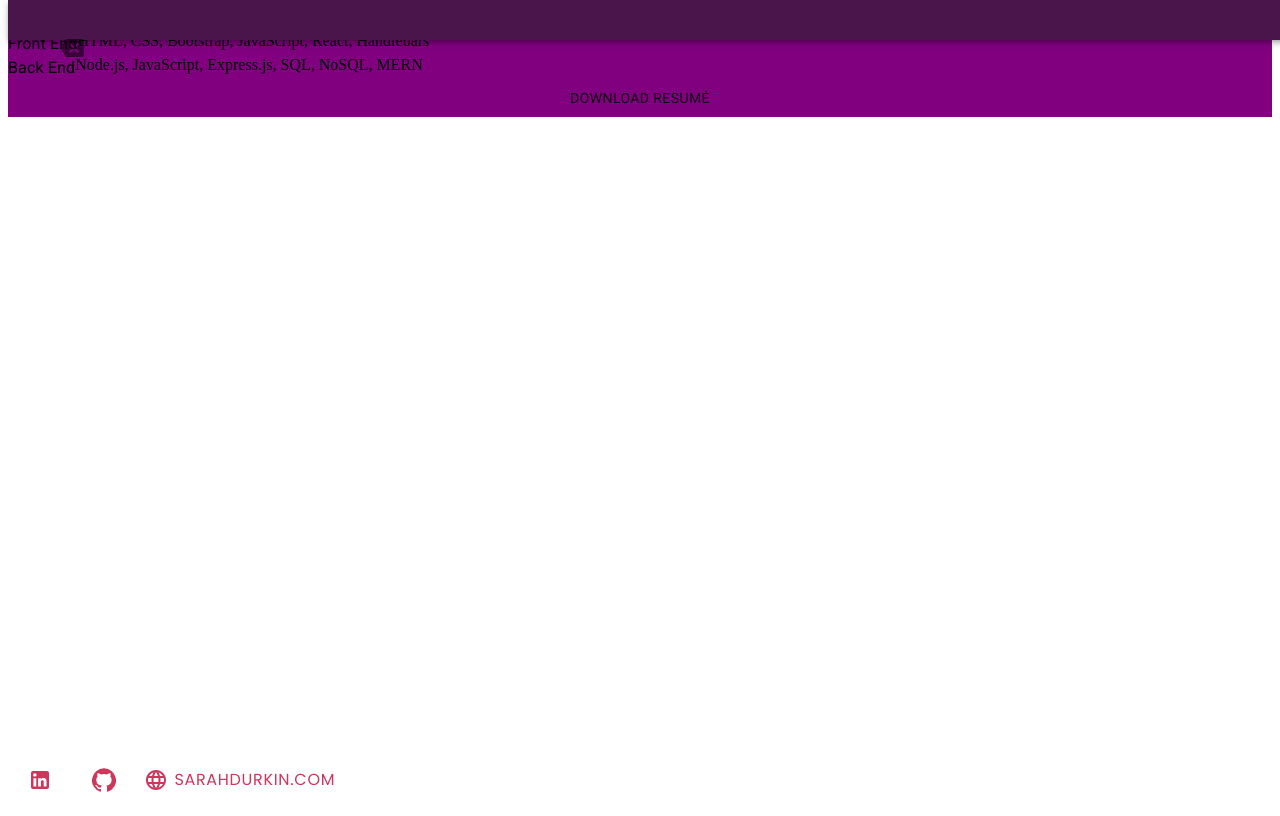
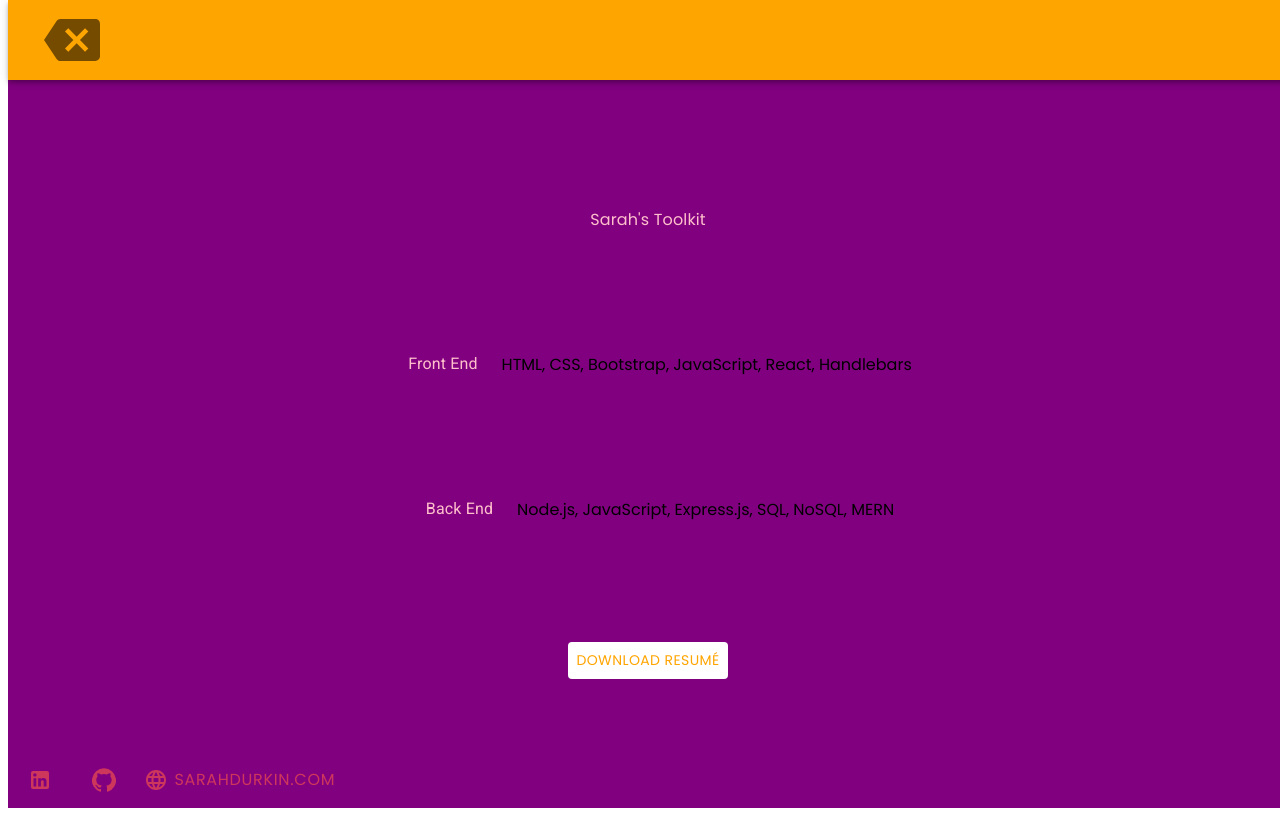
Before and after one commit to sarahdurks/portfolio, a React (Create React App) app: page /resume in a window 1280 px wide. Built offline with nearby package versions, Linux system fonts and the light colour scheme.

Commit message:
card thing finally working, but messy styling

```diff
--- a/src/components/home/Home.js
+++ b/src/components/home/Home.js
@@ -18,8 +18,10 @@ const useStyles = makeStyles((theme) => ({
 
     box: {
         width: '80vw',
-        margin: `10vw`,
-        paddingTop: `10vh`
+        heigt: `100vh`,
+        justifyContent: `center`
+
+
     },
     h1: {
         fontFamily: `Poppins`,
@@ -31,7 +33,8 @@ const useStyles = makeStyles((theme) => ({
         font: `Roboto`,
         color: `white`,
         textAlign: `center`,
-        fontsize: `.8rem`
+        fontsize: `.8rem`,
+        marginTop: `10vw`
     },
     avatar: {
         width: `20rem`,
--- a/src/components/navbar/Navigation.js
+++ b/src/components/navbar/Navigation.js
@@ -3,7 +3,7 @@
 import React, { useState } from "react";
 import Drawer from "@material-ui/core/Drawer";
 import Rail from "./Rail"; //for drawer
-import Box from "@material-ui/core/Box";
+
 import Toolbar from "@material-ui/core/Toolbar";
 import AppBar from "@material-ui/core/AppBar";
 import IconButton from "@material-ui/core/IconButton";
@@ -12,16 +12,27 @@ import Grid from "@material-ui/core/Grid";
 import BackspaceIcon from '@material-ui/icons/Backspace';
 
 const useStyles = makeStyles(() => ({
+
+    root: {
+        backgroundColor: `purple`
+    },
+
     topNav: {
-        background: "#4A154B",
+
         margin: 0,
         position: `fixed`,
         width: '100%',
-        height: "5vh",
-        padding: '1rem',
+        height: "10vh",
+
+        backgroundColor: `orange`,
+        fontFamily: `Poppins`,
         zindex: '1',
         top: '0',
+    },
+    opener: {
+        fontSize: `3.5rem`,
     }
+
 }));
 const Navigation = () => {
 
@@ -36,17 +47,17 @@ const Navigation = () => {
 
     return (
         <React.Fragment>
-            <Box component="nav">
-                <AppBar position="static" className={classes.topNav}>
+
+                <AppBar component="nav" position="static" className={classes.topNav}>
                     <Toolbar>
                         <Grid container justify="right">
                             <IconButton onClick={() => setOpen(true)}>
-                           <BackspaceIcon >  </BackspaceIcon>
+                           <BackspaceIcon className={classes.opener}>  </BackspaceIcon>
                             </IconButton>
                         </Grid>
                     </Toolbar>
                 </AppBar>
-            </Box>
+
             <Drawer open={open} anchor="left" onClose={() => setOpen(false)}>
                 <Rail
                     navigationLinks={navigationLinks}
--- a/src/components/navbar/Rail.js
+++ b/src/components/navbar/Rail.js
@@ -12,9 +12,10 @@ import ListItemText from "@material-ui/core/ListItemText";
 const useStyles = makeStyles(() => ({
 
     menuRail: {
-        width: 240,
+        width: 400,
         textAlign: 'left',
-        font: 'Roboto',
+        fontFamily: 'Poppins',
+        weight: `800`,
         background: "purple",
         height: "100%",
         padding: '2rem',
@@ -28,6 +29,10 @@ const useStyles = makeStyles(() => ({
         "&:hover": {
             color: "#D4BFF9"
         },
+        marginTop: `2rem`,
+        fontSize: `3rem`,
+        fontFamily: 'Poppins',
+        marginBottom: `2rem`
     },
 }));
 
--- a/src/components/portfolio/Portfolio.js
+++ b/src/components/portfolio/Portfolio.js
@@ -8,20 +8,26 @@ import Grid from '@material-ui/core/Grid';
 const useStyles = makeStyles(() => ({
     root: {
     backgroundColor: `purple`,
-    backgroundAttachment: `fixed`,
     height: `100%`,
     width: `100vw`
 },
     view: {
-        height: `80vh`,
-
+        height: `100vh`,
+        marginTop: `5vh`,
+        display: `flex`,
+        wrap: `wrap`
 
     },
     heading: {
         font:'Poppins',
         fontSize: '1rem',
-        color: `black`
-    }
+        color: `black`,
+        marginTop: `10vh`
+    },
+    card:
+    {
+        margin: `15px`
+}
 }));
 
 
@@ -35,8 +41,8 @@ const Portfolio = () => {
 <Grid className={classes.view}>
             {allProjects.map(project => {
                     return (
-                            <PortfolioCard
-                                image={Work.project.image}
+                            <PortfolioCard className={classes.card}
+                                image={project.image}
                                 title={project.title}
                                 description={project.detail}
                                 lang={project.lang}
--- a/src/components/portfolio/PortfolioCard.js
+++ b/src/components/portfolio/PortfolioCard.js
@@ -11,7 +11,7 @@ import TextInfoContent from '@mui-treasury/components/content/textInfo';
 import { useFourThreeCardMediaStyles } from '@mui-treasury/styles/cardMedia/fourThree';
 import { useN04TextInfoContentStyles } from '@mui-treasury/styles/textInfoContent/n04';
 import { useOverShadowStyles } from '@mui-treasury/styles/shadow/over';
-import Work from '../../utils/work';
+
 import { GitHub, Language } from '@material-ui/icons';
 import Grid from '@material-ui/core/Grid';
 
@@ -21,19 +21,23 @@ const useStyles = makeStyles(() => ({
     margin: 'auto',
     borderRadius: 12,
     padding: 12,
-    fontFamily: `Poppins`,
-    color: `black`
+    fontFamily: ``
   },
   media: {
     borderRadius: 6,
+    height: '375'
   },
   icons: {
     size: 1
 
+  },
+  image:
+  {
+    height: `20px`
   }
 }));
 //
-const PortfolioCard = React.memo(function MusicCard() {
+const PortfolioCard =({ image, title, details, lang, live, github }) => {
   const styles = useStyles();
   const mediaStyles = useFourThreeCardMediaStyles();
   const textCardContentStyles = useN04TextInfoContentStyles();
@@ -42,22 +46,21 @@ const PortfolioCard = React.memo(function MusicCard() {
     <Card className={cx(styles.root, shadowStyles.root)}>
       <CardMedia
         className={cx(styles.media, mediaStyles.root)}
-        image={
-          Work.image}
+        image={image}
 
       />
       <CardContent>
         <TextInfoContent
           classes={textCardContentStyles}
-          overline={Work.lang}
-          heading={Work.title}
-          body={Work.detail}
+          overline={lang}
+          heading={title}
+          body={details}
         />
 
       </CardContent>
       <Grid>
       <Button
-              href={Work.github}
+              href={github}
               target="_blank"
               className={styles.icons}>
 
@@ -65,13 +68,14 @@ const PortfolioCard = React.memo(function MusicCard() {
 
           </Button>
           <Button
-              href={Work.live}
+              href={live}
               target="_blank"
               className={styles.icons}>
               <Language className={styles.icons} />
+
           </Button>
           </Grid>
     </Card>
   );
-});
+};
 export default PortfolioCard
--- a/src/components/resume/Resume.js
+++ b/src/components/resume/Resume.js
@@ -7,14 +7,44 @@ import SkillsFE from "../../utils/skillsFE";
 import SkillsBE from "../../utils/skillsBE";
 import resumePDF from '../../assets/resume/Resume.pdf';
 
-const useStyles = makeStyles((theme) => ({
+const useStyles = makeStyles(() => ({
     root: {
-background: `purple`,
+        backgroundColor: `purple`,
+        backgroundAttachment: `fixed`,
+        width: `100vw`,
+        height: `100vh`,
+        fontFamily: `Poppins`
     },
 
-h2: {
-    font: `Poppins`
-}
+heading: {
+    paddingTop: `25vh`,
+    color: `pink`,
+    fontFamily: `Poppins`,
+    size: `5rem`,
+    justifyContent: `center`
+},
+skillbox: {
+
+    marginTop: `15vh`,
+    marginBottom: `15vh`,
+
+    justifyContent: `center`
+},
+h2:
+{
+    color:  `pink`,
+    marginLeft: `3vh`,
+    marginRight: `3vh`,
+},
+resume: {
+      marginBottom: `15vh`},
+
+      button:
+      {
+          color:`orange`,
+          backgroundColor: `white`,
+        fontFamily: `Poppins`}
+
 })
 )
 const Resume = () => {
@@ -22,13 +52,14 @@ const Resume = () => {
 
     return (
         <div className={classes.root}>
-           <Grid container justify="center" >
+           <Grid className={classes.box} container justify="center" >
+
             <Typography className={classes.heading} >
                Sarah's Toolkit
             </Typography>
             </Grid>
             <Grid container
-                direction="row">
+                direction="row"  className={classes.skillbox}>
                         <Typography className={classes.h2} >
             Front End
             </Typography>
@@ -36,16 +67,17 @@ const Resume = () => {
             </Grid>
 
             <Grid container
-                direction="row">
+                direction="row" className={classes.skillbox}>
                         <Typography className={classes.h2} >
             Back End
             </Typography>
                 {SkillsBE.skills}
             </Grid>
-            <Grid container justify="center" >
-            <Button target="_blank" href={resumePDF}>
+            <Grid container justify="center" className={classes.resume} >
+            <Button className={classes.button} target="_blank" href={resumePDF}>
                   Download Resumé
                 </Button>
+
                 </Grid>
 
         </div>
--- a/src/utils/work.js
+++ b/src/utils/work.js
@@ -1,4 +1,4 @@
-const Work= {
+const Work = {
 
     project:[
     {
@@ -6,13 +6,13 @@ const Work= {
         title: `THE POKÉMON DRAFT`,
         image: `https://res.cloudinary.com/www-actionnetwork-com/image/upload/v1624367456/pokemon-fullstack_enra4s.png`,
         detail: `A simple game to build a Pokémon team of six based on available stats, similar to Fantasy Football.`,
-        lang: `Node.js / Express.js / MySQL2 / Sequelize / Handlebars`,
+        lang: `Node.js, Express.js,MySQL2,Sequelize,Handlebars`,
         live: `https://pokemon-fullstack.herokuapp.com/`,
         github: `https://github.com/sarahdurks/fullstack-pokemon-game`,
 
     },
 
-    {
+    {id: `2`,
         title: `BUDGET PWA`,
         image: `https://res.cloudinary.com/www-actionnetwork-com/image/upload/v1624367456/budget-pwa_auqalo.png`,
         detail: `A PWA Budgeting app with online/offline capabilities.`,
@@ -22,7 +22,7 @@ const Work= {
 
     },
 
-    {
+    {id: `3`,
         title: `POKEMON GAME`,
         image: `https://res.cloudinary.com/www-actionnetwork-com/image/upload/v1624367457/pokemon-one_ntbza4.png`,
         detail: `A simple JS game using the PokeAPI`,
@@ -31,7 +31,7 @@ const Work= {
         github: `https://github.com/sarahdurks/Pokemon-Bootcamp-Battle`,
 
     },
-    {
+    {id: `4`,
         title: `SCHEDULER`,
         image: `
         https://res.cloudinary.com/www-actionnetwork-com/image/upload/v1624367456/scheduler_dcgb5y.png`,
@@ -42,7 +42,7 @@ const Work= {
 
     },
 
-    {
+    {id: `5`,
         title: `NOTE TAKER`,
         image: `    https://res.cloudinary.com/www-actionnetwork-com/image/upload/v1624367456/notes_druqku.png`,
         detail: `A note-taking app using Express and CRUD operations.`,
@@ -52,7 +52,7 @@ const Work= {
 
     },
 
-    {
+    {id: `6`,
         title: `WEATHER DASHBOARD`,
         image: `https://res.cloudinary.com/www-actionnetwork-com/image/upload/v1624367456/weather_qvzc6q.png`,
         detail: `Features dynamically updated HTML & CSS using OpenWeather API data.`,
```
